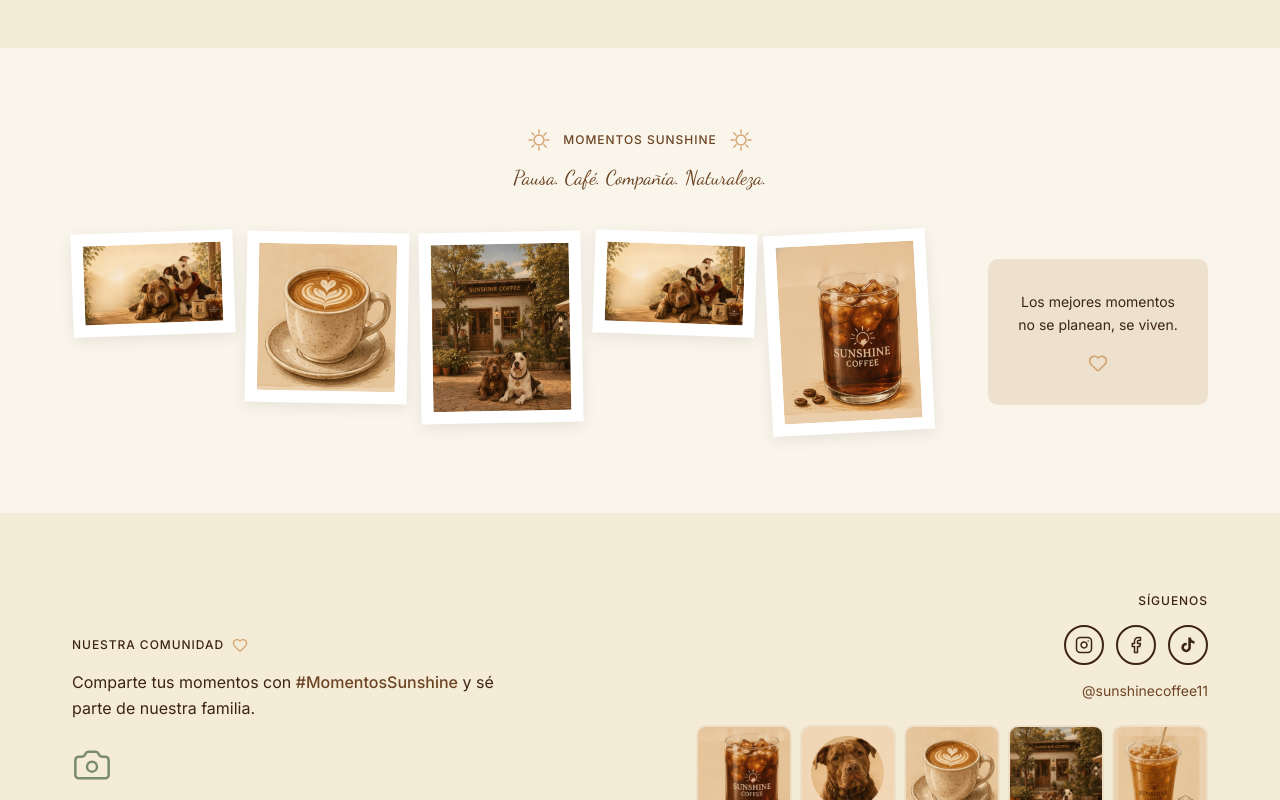
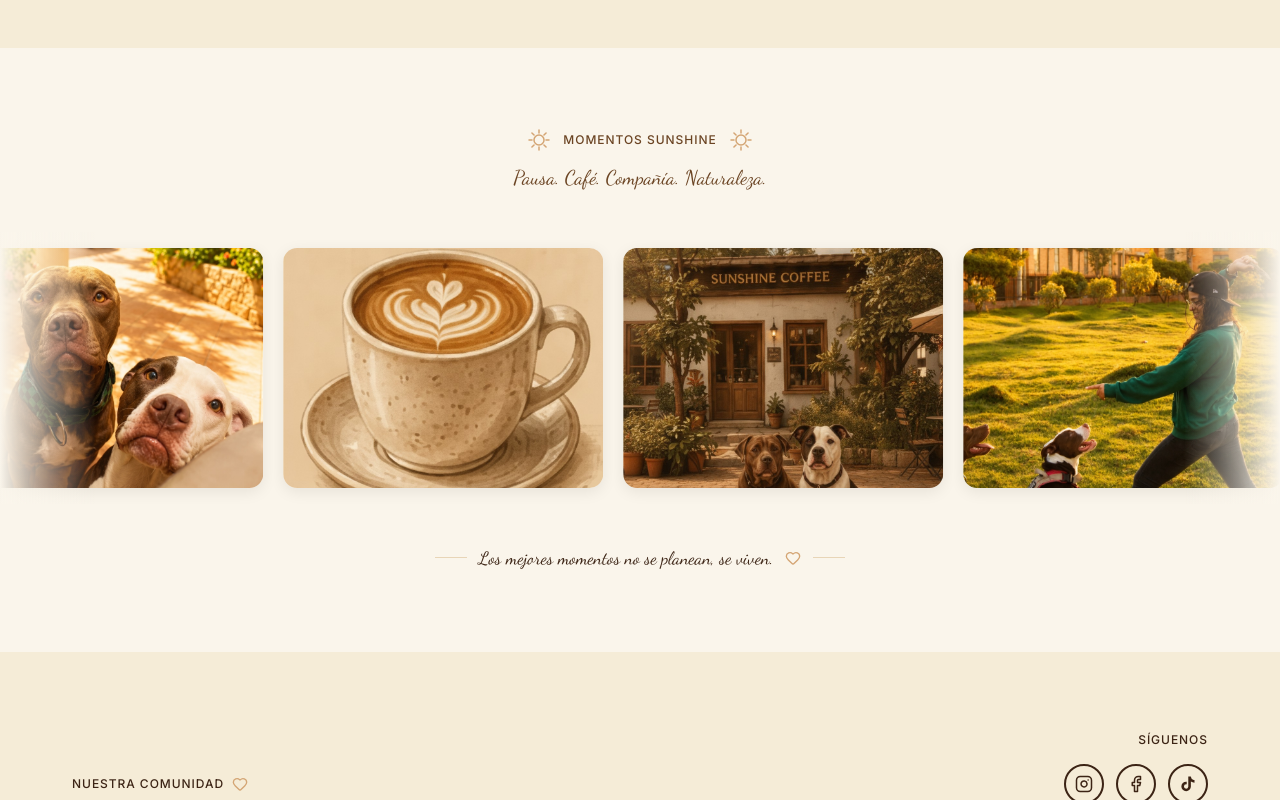
Before and after one commit to RayranDev/SUNCOFW1, a React (Vite) app in the folder app/: page / in a window 1280 px wide. Shown: the part 2000-2800 px from the top of the page. Built offline with nearby package versions, Linux system fonts and the light colour scheme; a web font is replaced by a local one.

Commit message:
feat: moments section as infinite carousel with new dog photos

```diff
--- a/app/src/sections/MomentsSection.tsx
+++ b/app/src/sections/MomentsSection.tsx
@@ -2,27 +2,29 @@ import { useEffect, useRef } from "react";
 import gsap from "gsap";
 import { ScrollTrigger } from "gsap/ScrollTrigger";
 import { Heart } from "lucide-react";
-import PolaroidPhoto from "../components/PolaroidPhoto";
 import SectionHeader from "../components/SectionHeader";
 
 gsap.registerPlugin(ScrollTrigger);
 
 const moments = [
-  { src: "/images/asset_1.jpg", alt: "Momento con café en la terraza", rotation: -2 },
-  { src: "/images/asset_6.png", alt: "Café y libro junto a la ventana", rotation: 1 },
-  { src: "/images/asset_2.png", alt: "Max y Hamber felices juntos", rotation: -1 },
-  { src: "/images/asset_1.jpg", alt: "Interior acogedor de Sunshine Coffee", rotation: 2 },
-  { src: "/images/asset_5.png", alt: "Taza de Sunshine Coffee con vista a las montañas", rotation: -3 },
+  { src: "/images/asset_1.jpg", alt: "Max y Hamber al atardecer" },
+  { src: "/images/moment_dogs.jpg", alt: "Max y Hamber posando juntos" },
+  { src: "/images/asset_6.png", alt: "Bebidas calientes de Sunshine Coffee" },
+  { src: "/images/asset_2.png", alt: "Max y Hamber felices juntos" },
+  { src: "/images/moment_park.jpg", alt: "Jugando con Max y Hamber en el parque" },
+  { src: "/images/asset_5.png", alt: "Cold Brew de Sunshine Coffee" },
+  { src: "/images/asset_8.jpg", alt: "Momento especial en la cafetería" },
 ];
 
 const MomentsSection = () => {
   const sectionRef = useRef<HTMLElement>(null);
-  const photosRef = useRef<HTMLDivElement[]>([]);
+  const trackRef = useRef<HTMLDivElement>(null);
   const quoteRef = useRef<HTMLDivElement>(null);
 
   useEffect(() => {
     const section = sectionRef.current;
-    if (!section) return;
+    const track = trackRef.current;
+    if (!section || !track) return;
 
     const ctx = gsap.context(() => {
       // Header reveal
@@ -38,37 +40,60 @@ const MomentsSection = () => {
         },
       });
 
-      // Polaroid photos reveal
-      gsap.from(photosRef.current, {
-        opacity: 0,
-        scale: 0.9,
-        y: 40,
-        duration: 0.8,
-        stagger: 0.12,
-        ease: "power3.out",
-        scrollTrigger: {
-          trigger: photosRef.current[0],
-          start: "top 85%",
-          toggleActions: "play none none none",
-        },
-      });
-
       // Quote reveal
+      if (quoteRef.current) {
         gsap.from(quoteRef.current, {
           opacity: 0,
-        x: 30,
+          y: 20,
           duration: 0.8,
           ease: "power3.out",
           scrollTrigger: {
             trigger: quoteRef.current,
-          start: "top 85%",
+            start: "top 90%",
             toggleActions: "play none none none",
           },
         });
+      }
+
+      // Infinite carousel animation
+      const items = track.querySelectorAll<HTMLElement>(".carousel-item");
+      if (items.length === 0) return;
+
+      // Calculate total width of one set of items
+      const firstItem = items[0];
+      const itemStyle = getComputedStyle(firstItem);
+      const itemWidth =
+        firstItem.offsetWidth +
+        parseFloat(itemStyle.marginLeft) +
+        parseFloat(itemStyle.marginRight);
+      const totalWidth = itemWidth * moments.length;
+
+      // Set initial position
+      gsap.set(track, { x: 0 });
+
+      // Infinite scroll animation
+      const tl = gsap.to(track, {
+        x: -totalWidth,
+        duration: moments.length * 5,
+        ease: "none",
+        repeat: -1,
+        modifiers: {
+          x: gsap.utils.unitize((x: number) => {
+            return x % totalWidth;
+          }),
+        },
+      });
+
+      // Pause on hover
+      track.addEventListener("mouseenter", () => tl.timeScale(0.3));
+      track.addEventListener("mouseleave", () => tl.timeScale(1));
     }, section);
 
     return () => ctx.revert();
   }, []);
+
+  // Duplicate the array for seamless infinite scroll
+  const carouselItems = [...moments, ...moments];
 
   return (
     <section ref={sectionRef} id="momentos" className="py-20 bg-cream overflow-hidden">
@@ -80,38 +105,52 @@ const MomentsSection = () => {
             subtitle="Pausa. Café. Compañía. Naturaleza."
           />
         </div>
+      </div>
 
-        {/* Gallery Row */}
-        <div className="flex flex-col lg:flex-row items-center gap-6 lg:gap-4">
-          {/* Polaroid Photos */}
-          <div className="flex-1 flex flex-wrap justify-center lg:justify-start gap-4 lg:gap-3">
-            {moments.map((moment, index) => (
+      {/* Carousel — full width, no container constraints */}
+      <div className="relative w-full overflow-hidden">
+        {/* Fade edges */}
+        <div className="absolute inset-y-0 left-0 w-16 sm:w-24 bg-gradient-to-r from-cream to-transparent z-10 pointer-events-none" />
+        <div className="absolute inset-y-0 right-0 w-16 sm:w-24 bg-gradient-to-l from-cream to-transparent z-10 pointer-events-none" />
+
+        {/* Scrolling track */}
+        <div
+          ref={trackRef}
+          className="flex gap-4 sm:gap-5 py-4 cursor-grab active:cursor-grabbing"
+          style={{ width: "max-content" }}
+        >
+          {carouselItems.map((moment, index) => (
             <div
               key={index}
-                ref={(el) => {
-                  if (el) photosRef.current[index] = el;
-                }}
-                className="w-[140px] sm:w-[160px] lg:w-[18%] flex-shrink-0"
+              className="carousel-item flex-shrink-0 w-[220px] sm:w-[280px] lg:w-[320px]"
             >
-                <PolaroidPhoto
+              <div className="relative rounded-xl overflow-hidden shadow-polaroid hover:shadow-polaroid-hover transition-shadow duration-300 group">
+                <img
                   src={moment.src}
                   alt={moment.alt}
-                  rotation={moment.rotation}
+                  className="w-full aspect-[4/3] object-cover transition-transform duration-500 group-hover:scale-105"
+                  loading="lazy"
                 />
+                {/* Subtle overlay on hover */}
+                <div className="absolute inset-0 bg-dark-brown/0 group-hover:bg-dark-brown/10 transition-colors duration-300" />
+              </div>
             </div>
           ))}
         </div>
+      </div>
 
-          {/* Quote Card */}
+      {/* Quote */}
+      <div className="section-container mt-10">
         <div
           ref={quoteRef}
-            className="bg-warm-beige rounded-lg px-6 py-8 max-w-[220px] flex flex-col items-center text-center flex-shrink-0"
+          className="flex items-center justify-center gap-3"
         >
-            <p className="text-dark-brown font-body text-sm leading-relaxed">
+          <div className="h-px w-8 bg-light-gold" />
+          <p className="text-dark-brown font-accent text-lg text-center">
             Los mejores momentos no se planean, se viven.
           </p>
-            <Heart size={20} className="text-warm-gold mt-4" />
-          </div>
+          <Heart size={16} className="text-warm-gold flex-shrink-0" />
+          <div className="h-px w-8 bg-light-gold" />
         </div>
       </div>
     </section>
```
Also changed, not shown: app/public/images/moment_dogs.jpg (added), app/public/images/moment_park.jpg (added). Lines whose indentation alone changed are shown as unchanged.
